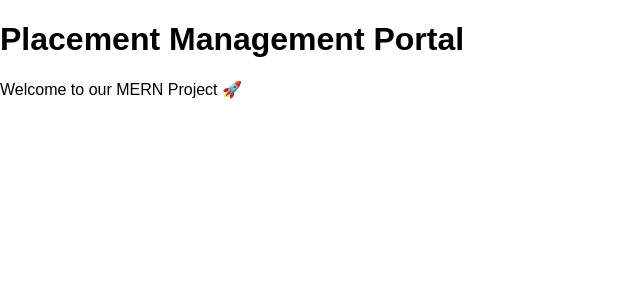
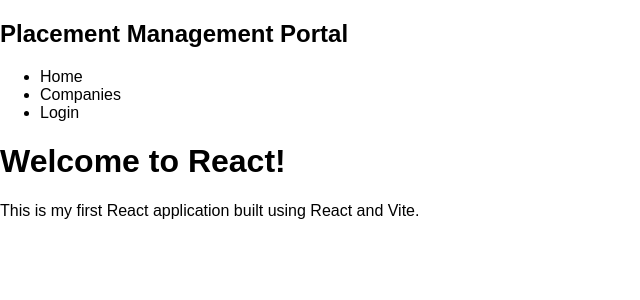
Before and after one commit to mrithvik3/Placement-Management-Portal, a React (Vite) app in the folder client/: page / in a window 1280 px wide. Shown: the top 300 px of the page, without its empty margins (0-640 px from the left). Built offline with nearby package versions, Linux system fonts and the light colour scheme.

Commit message:
Create reusable Navbar component

```diff
--- a/client/src/App.jsx
+++ b/client/src/App.jsx
@@ -1,9 +1,14 @@
+import Navbar from "./components/Navbar";
+
 function App() {
   return (
-    <div>
-      <h1>Placement Management Portal</h1>
-      <p>Welcome to our MERN Project 🚀</p>
-    </div>
+    <>
+      <Navbar />
+
+      <h1>Welcome to React!</h1>
+
+      <p>This is my first React application built using React and Vite.</p>
+    </>
   );
 }
 
--- /dev/null
+++ b/client/src/components/Navbar.jsx
@@ -0,0 +1,15 @@
+function Navbar() {
+  return (
+    <nav>
+      <h2>Placement Management Portal</h2>
+
+      <ul>
+        <li>Home</li>
+        <li>Companies</li>
+        <li>Login</li>
+      </ul>
+    </nav>
+  );
+}
+
+export default Navbar;
```
